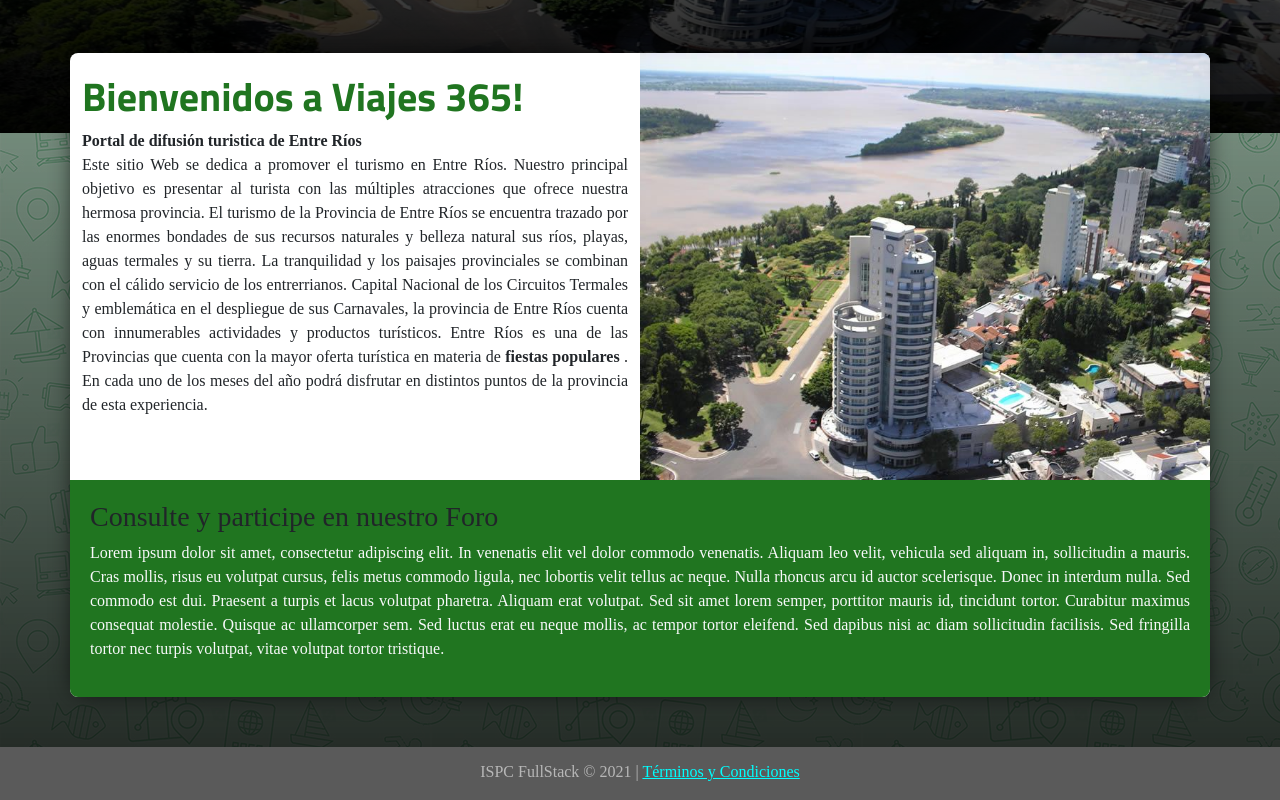
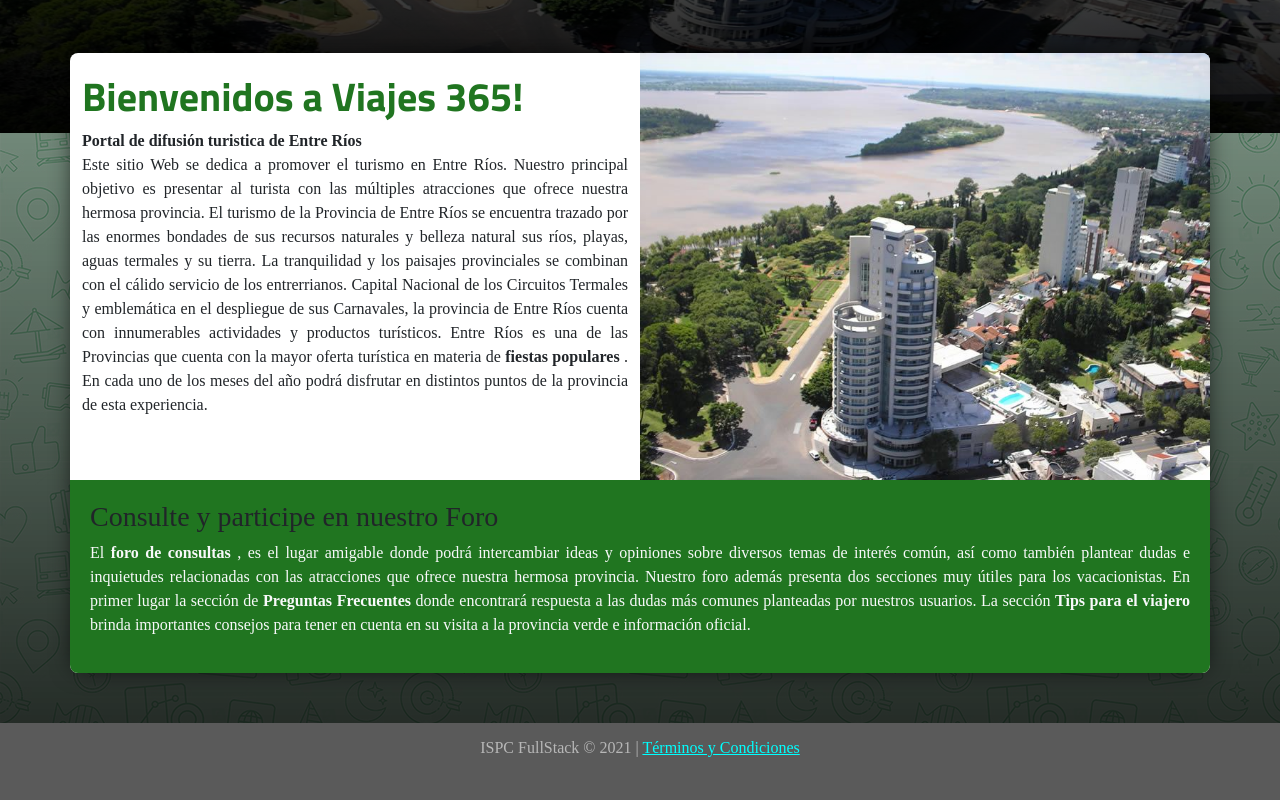
Before and after one commit to classroomEntreRios/proyecto-g1b-proyecto-g1b, an Angular app in the folder viajes365-frontend/: page / in a window 1280 px wide. Shown: the part 459-1259 px from the top of the page. After the commit the page ends 1235 px from the top, so only its background shows below. Built offline with nearby package versions, Linux system fonts and the light colour scheme; a web font is replaced by a local one.

Commit message:
texto 2 arreglado

```diff
--- a/viajes365-frontend/src/app/home/home.component.html
+++ b/viajes365-frontend/src/app/home/home.component.html
@@ -47,14 +47,23 @@
     <div class="col-12 bottom">
       <h3>Consulte y participe en nuestro Foro</h3>
       <p class="text-justify text-light">
-        Lorem ipsum dolor sit amet, consectetur adipiscing elit. In venenatis elit vel dolor commodo venenatis.
-        Aliquam leo velit, vehicula sed aliquam in, sollicitudin a mauris. Cras mollis, risus eu volutpat cursus,
-        felis metus commodo ligula, nec lobortis velit tellus ac neque. Nulla rhoncus arcu id auctor scelerisque.
-        Donec in interdum nulla. Sed commodo est dui. Praesent a turpis et lacus volutpat pharetra. Aliquam erat
-        volutpat. Sed sit amet lorem semper, porttitor mauris id, tincidunt tortor. Curabitur maximus consequat
-        molestie. Quisque ac ullamcorper sem. Sed luctus erat eu neque mollis, ac tempor tortor eleifend. Sed
-        dapibus nisi ac diam sollicitudin facilisis. Sed fringilla tortor nec turpis volutpat, vitae volutpat tortor
-        tristique.
+        El <strong>
+          foro de consultas
+        </strong> , es el lugar amigable donde podrá intercambiar ideas y opiniones sobre diversos temas
+         de interés común, así como también plantear dudas e inquietudes relacionadas con las atracciones
+         que ofrece nuestra hermosa provincia.
+
+         Nuestro foro además presenta dos secciones muy útiles para los vacacionistas. En primer lugar la
+         sección de <strong>
+           Preguntas Frecuentes
+         </strong>
+         donde encontrará respuesta a las dudas más comunes planteadas por nuestros usuarios.
+
+         La sección <strong>
+           Tips para el viajero
+         </strong>
+         brinda importantes consejos para tener en cuenta en su visita a la provincia verde e información
+         oficial.
       </p>
       <!-- <p class="text-justify text-light"><a routerLink="/userslist">Administrar Usuarios</a></p> -->
     </div>
```
